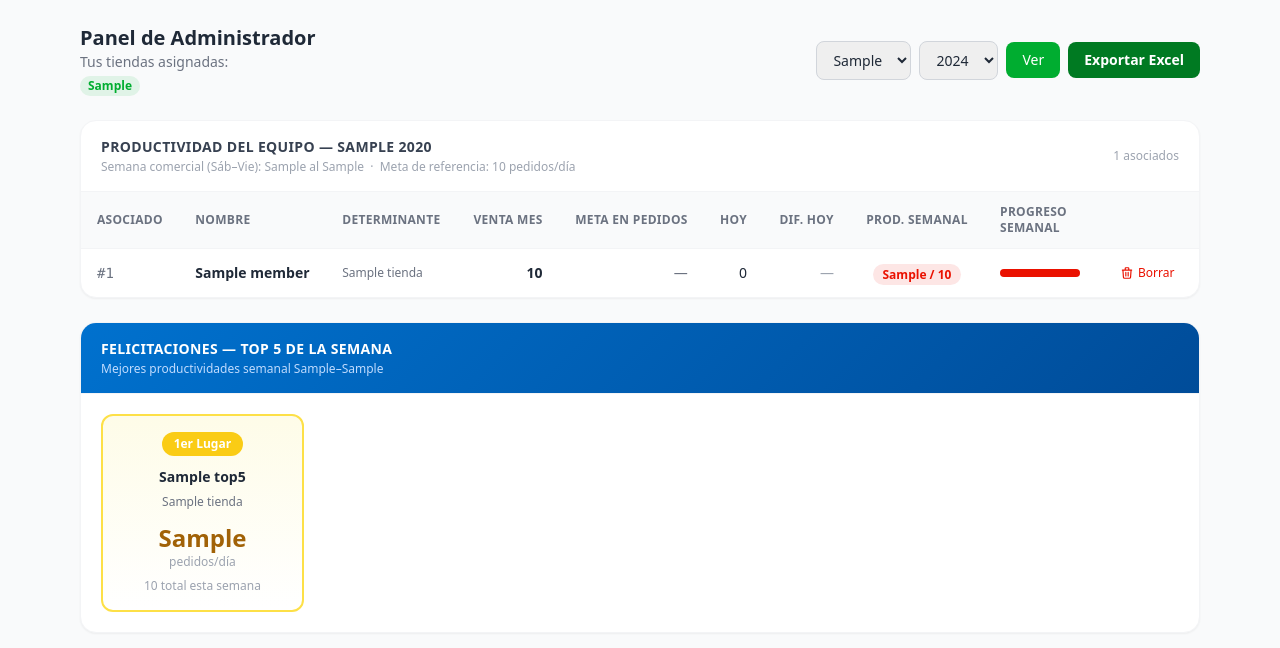
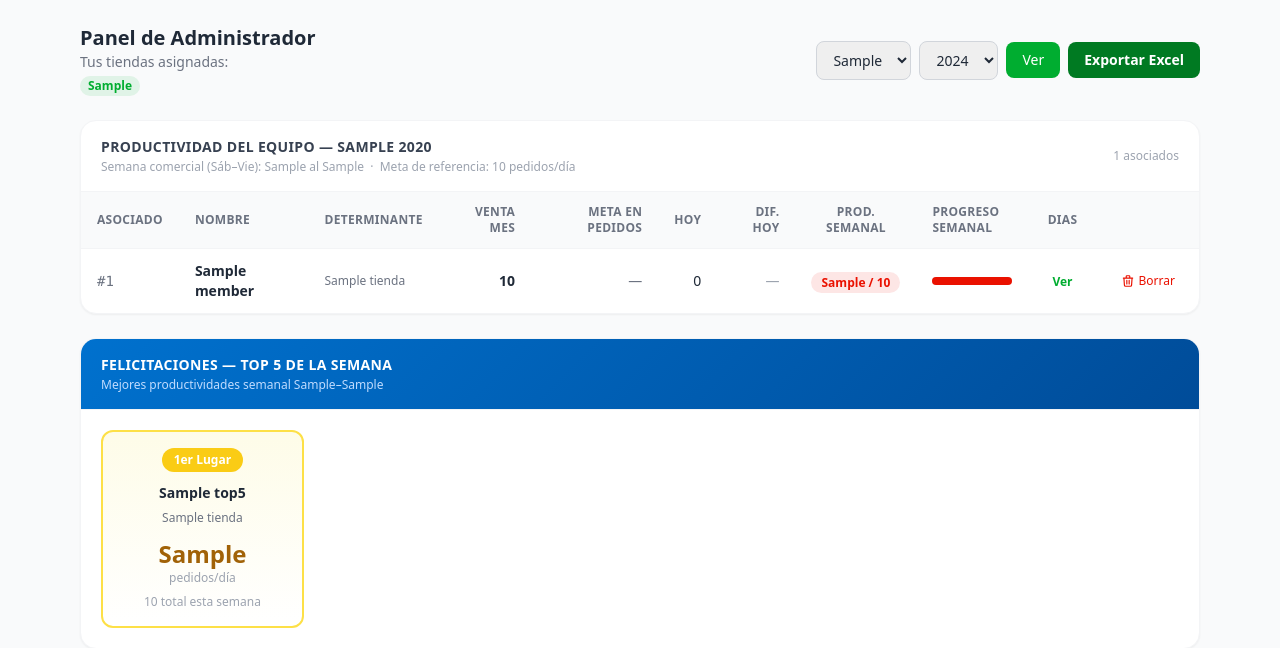
Before and after one commit to jahandyhdz-code/tablero-productividad, a FastAPI app: template templates/admin.html in a window 1280 px wide. Shown: the top 648 px of the page. Run offline with FastAPI, Linux system fonts and the light colour scheme; the template is opened without the code that fills it: most values are stand-ins (such as "Sample title", 1, 10 or a date in 2020); some libraries are stand-ins or nearby versions.

```diff
--- a/templates/admin.html
+++ b/templates/admin.html
@@ -78,6 +78,7 @@
           <th class="px-4 py-3 text-right">Dif. hoy</th>
           <th class="px-4 py-3 text-center">Prod. semanal</th>
           <th class="px-4 py-3">Progreso semanal</th>
+          <th class="px-4 py-3 text-center">Dias</th>
           <th class="px-4 py-3"></th>
         </tr>
       </thead>
@@ -137,6 +138,12 @@
               <div class="{{ bar }} h-2 rounded-full" style="width: {{ [pp, 100] | min }}%"></div>
             </div>
           </td>
+          <td class="px-4 py-3 text-center">
+            <button onclick="toggleDias({{ member.id }}, this)"
+              class="text-xs text-walmart hover:text-walmart-dark font-semibold px-2 py-1 rounded-lg hover:bg-walmart/10 transition">
+              Ver
+            </button>
+          </td>
           <td class="px-4 py-3">
             {% if member.id != user.id %}
             <form action="/admin/users/{{ member.id }}/delete" method="post"
@@ -156,8 +163,39 @@
               </button>
             </form>
             {% else %}
-            <span class="text-xs text-gray-300 px-2">Tú</span>
+            <span class="text-xs text-gray-300 px-2">Tu</span>
             {% endif %}
+          </td>
+        </tr>
+        <!-- Fila de pedidos por dia (semana comercial) -->
+        <tr id="dias-{{ member.id }}" class="hidden bg-gray-50 border-t border-gray-100">
+          <td colspan="10" class="px-6 py-3">
+            <div class="flex items-center gap-1 flex-wrap">
+              <span class="text-xs text-gray-400 font-semibold mr-2 uppercase tracking-wide">Semana:</span>
+              {% for d in member.week_days %}
+                {% if d.is_rest %}
+                  <div class="flex flex-col items-center px-3 py-1.5 rounded-lg bg-gray-100 opacity-50">
+                    <span class="text-xs text-gray-400 font-semibold">{{ d.label }}</span>
+                    <span class="text-xs text-gray-400">desc</span>
+                  </div>
+                {% elif d.is_today %}
+                  <div class="flex flex-col items-center px-3 py-1.5 rounded-lg bg-walmart/10 border border-walmart">
+                    <span class="text-xs text-walmart font-bold">{{ d.label }}</span>
+                    <span class="text-sm font-bold text-walmart">{{ d.units | int }}</span>
+                  </div>
+                {% elif d.units > 0 %}
+                  <div class="flex flex-col items-center px-3 py-1.5 rounded-lg bg-wmgreen/10">
+                    <span class="text-xs text-gray-500 font-semibold">{{ d.label }}</span>
+                    <span class="text-sm font-bold text-wmgreen">{{ d.units | int }}</span>
+                  </div>
+                {% else %}
+                  <div class="flex flex-col items-center px-3 py-1.5 rounded-lg bg-white border border-gray-200">
+                    <span class="text-xs text-gray-400 font-semibold">{{ d.label }}</span>
+                    <span class="text-sm text-gray-300">&mdash;</span>
+                  </div>
+                {% endif %}
+              {% endfor %}
+            </div>
           </td>
         </tr>
         {% endfor %}
@@ -344,7 +382,14 @@
 
 {% block scripts %}
 <script>
-// ── Toggle panel de tiendas al cambiar el rol ─────────────────────────────────
+// ── Toggle pedidos por dia ────────────────────────────────────────────────────
+function toggleDias(memberId, btn) {
+  const fila = document.getElementById('dias-' + memberId);
+  const oculto = fila.classList.contains('hidden');
+  fila.classList.toggle('hidden');
+  btn.textContent = oculto ? 'Ocultar' : 'Ver';
+}
+
 function toggleAdminTiendas(role) {
   const panel = document.getElementById('admin-tiendas-panel');
   if (role === 'admin') {
```
